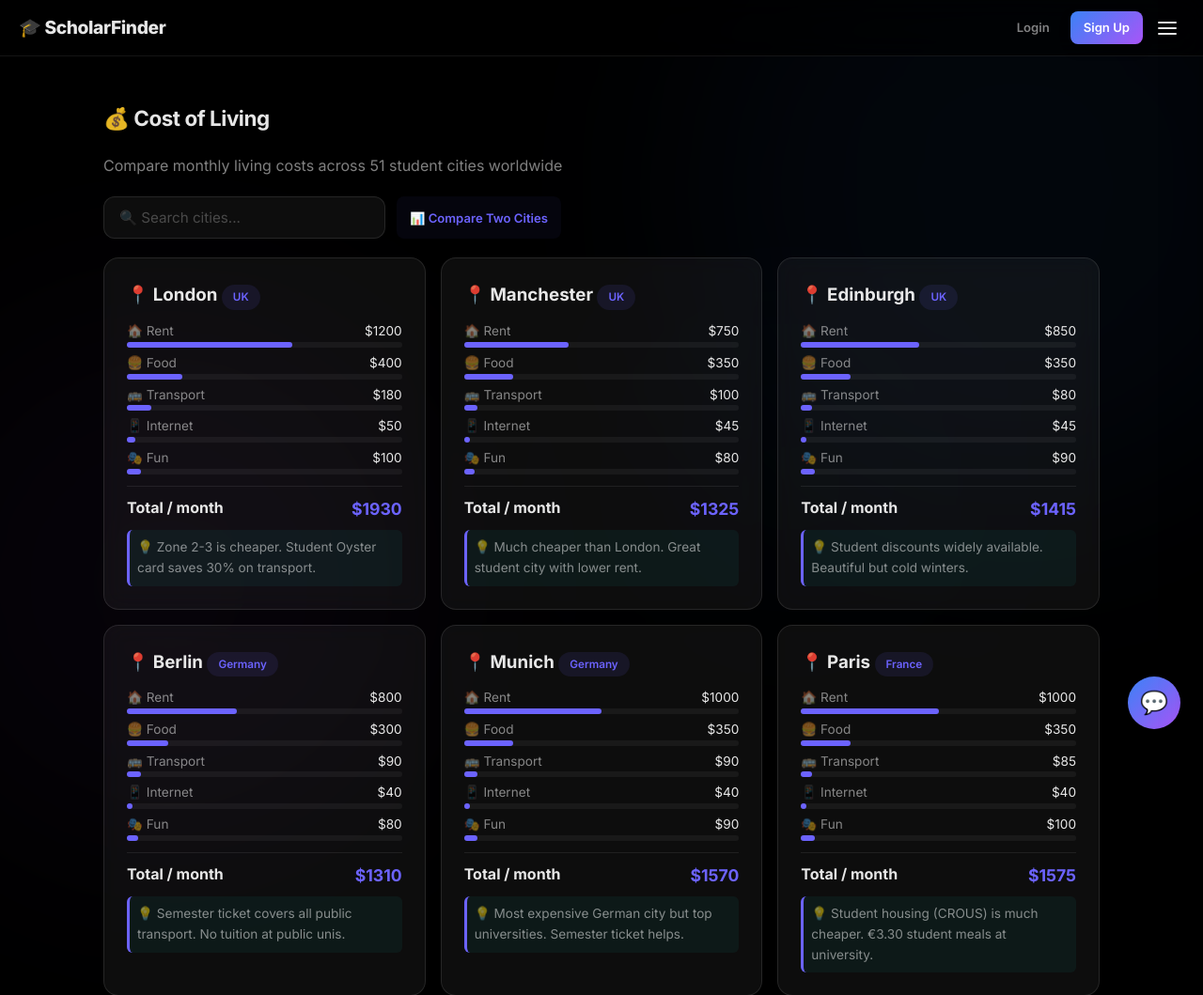
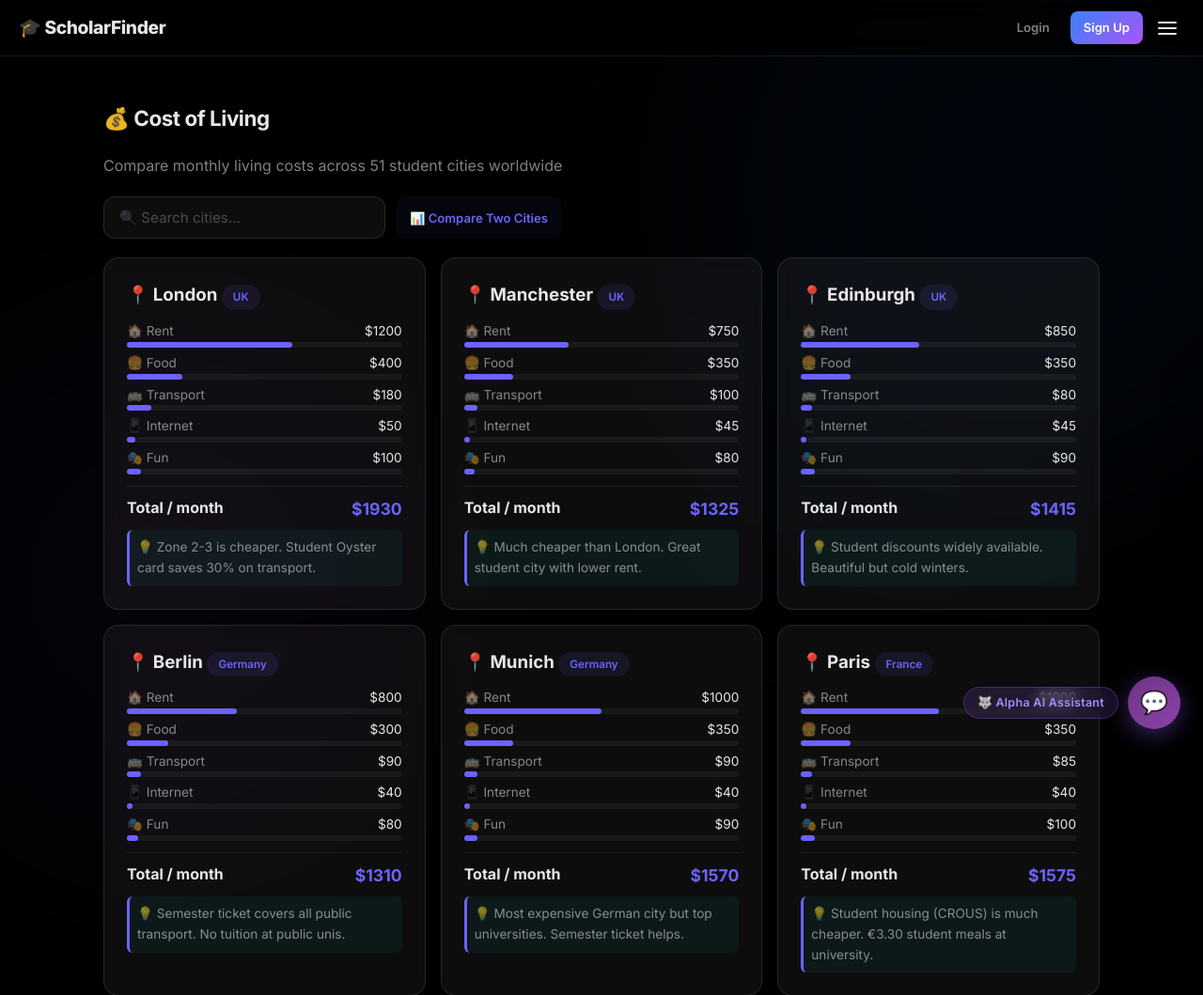
Before and after one commit to ScottT2-spec/scholar-finder-bot, a Flask app: page /cost-of-living in a window 1280 px wide. Shown: the top 1059 px of the page at 94% size. Run offline with Flask 3, Linux system fonts and the light colour scheme.

Commit message:
chat colors update

```diff
--- a/templates/base.html
+++ b/templates/base.html
@@ -396,13 +396,13 @@
 
     <!-- Chat Widget -->
     <div id="chatWidget" style="position:fixed;bottom:24px;right:24px;z-index:150;">
-        <div id="chatWindow" style="display:none;width:360px;max-width:calc(100vw - 40px);height:500px;max-height:70vh;background:#1a1a2e;border:2px solid #2d2d44;border-radius:20px;box-shadow:0 16px 48px rgba(0,0,0,0.7);flex-direction:column;overflow:hidden;margin-bottom:12px;position:relative;z-index:200;">
+        <div id="chatWindow" style="display:none;width:360px;max-width:calc(100vw - 40px);height:500px;max-height:70vh;background:#13111c;border:1.5px solid rgba(139,92,246,0.3);border-radius:20px;box-shadow:0 16px 48px rgba(139,92,246,0.15),0 8px 24px rgba(0,0,0,0.5);flex-direction:column;overflow:hidden;margin-bottom:12px;position:relative;z-index:200;">
             <div style="padding:16px 20px;background:var(--grad);color:#fff;display:flex;justify-content:space-between;align-items:center;border-radius:20px 20px 0 0;">
                 <span style="font-weight:700;font-size:0.95rem;">🎓 ScholarFinder AI</span>
                 <button onclick="toggleChat()" style="background:none;border:none;color:#fff;font-size:1.3rem;cursor:pointer;">×</button>
             </div>
-            <div id="chatMessages" style="flex:1;overflow-y:auto;padding:16px;display:flex;flex-direction:column;gap:12px;word-wrap:break-word;overflow-wrap:break-word;background:#1a1a2e;">
-                <div style="background:#2d2d44;color:#e0e0e0;padding:12px 16px;border-radius:14px 14px 14px 4px;font-size:0.88rem;max-width:85%;line-height:1.5;flex-shrink:0;">
+            <div id="chatMessages" style="flex:1;overflow-y:auto;padding:16px;display:flex;flex-direction:column;gap:12px;word-wrap:break-word;overflow-wrap:break-word;background:#13111c;">
+                <div style="background:linear-gradient(135deg,#1e1636,#2a1f4e);color:#e0e0e0;padding:12px 16px;border-radius:14px 14px 14px 4px;font-size:0.88rem;max-width:85%;line-height:1.5;flex-shrink:0;border:1px solid rgba(139,92,246,0.15);">
                     Hey! 👋 I'm Alpha, your ScholarFinder assistant. Ask me about scholarships, universities, study abroad, or anything else!
                 </div>
             </div>
@@ -411,7 +411,10 @@
                 <button onclick="sendChat()" style="background:var(--grad);color:#fff;border:none;border-radius:10px;padding:10px 16px;font-weight:600;cursor:pointer;font-family:var(--font);">Send</button>
             </div>
         </div>
-        <button id="chatToggle" onclick="toggleChat()" style="width:56px;height:56px;border-radius:50%;background:var(--grad);color:#fff;border:none;font-size:1.5rem;cursor:pointer;box-shadow:0 6px 20px rgba(0,0,0,0.35);transition:0.3s;display:flex;align-items:center;justify-content:center;margin-left:auto;">💬</button>
+        <div style="display:flex;align-items:center;gap:10px;justify-content:flex-end;">
+            <div id="chatLabel" style="background:rgba(139,92,246,0.15);border:1px solid rgba(139,92,246,0.3);color:#a78bfa;padding:6px 14px;border-radius:20px;font-size:0.78rem;font-weight:600;white-space:nowrap;backdrop-filter:blur(8px);letter-spacing:0.3px;">🐺 Alpha AI Assistant</div>
+            <button id="chatToggle" onclick="toggleChat()" style="width:56px;height:56px;border-radius:50%;background:linear-gradient(135deg,#6c3483,#8e44ad);color:#fff;border:none;font-size:1.5rem;cursor:pointer;box-shadow:0 6px 24px rgba(139,92,246,0.4);transition:0.3s;display:flex;align-items:center;justify-content:center;">💬</button>
+        </div>
     </div>
 
     <script>
@@ -508,6 +511,7 @@ User is not logged in (guest).
         chatOpen = !chatOpen;
         document.getElementById('chatWindow').style.display = chatOpen ? 'flex' : 'none';
         document.getElementById('chatToggle').textContent = chatOpen ? '✕' : '💬';
+        document.getElementById('chatLabel').style.display = chatOpen ? 'none' : 'block';
         if (chatOpen) document.getElementById('chatInput').focus();
     }
     function addMessage(text, isUser) {
@@ -515,7 +519,7 @@ User is not logged in (guest).
         const d = document.createElement('div');
         d.style.cssText = isUser
             ? 'background:linear-gradient(135deg,#6c3483,#8e44ad);color:#fff;padding:12px 16px;border-radius:14px 14px 4px 14px;font-size:0.88rem;max-width:85%;align-self:flex-end;line-height:1.5;flex-shrink:0;word-wrap:break-word;overflow-wrap:break-word;'
-            : 'background:#2d2d44;color:#e0e0e0;padding:12px 16px;border-radius:14px 14px 14px 4px;font-size:0.88rem;max-width:85%;line-height:1.5;flex-shrink:0;word-wrap:break-word;overflow-wrap:break-word;';
+            : 'background:linear-gradient(135deg,#1e1636,#2a1f4e);color:#e0e0e0;padding:12px 16px;border-radius:14px 14px 14px 4px;font-size:0.88rem;max-width:85%;line-height:1.5;flex-shrink:0;word-wrap:break-word;overflow-wrap:break-word;border:1px solid rgba(139,92,246,0.15);';
         d.innerHTML = text.replace(/\*\*(.*?)\*\*/g, '<strong>$1</strong>').replace(/\n/g, '<br>');
         c.appendChild(d); c.scrollTop = c.scrollHeight;
     }
@@ -525,7 +529,7 @@ User is not logged in (guest).
         input.value = ''; addMessage(msg, true);
         chatHistory.push({role: 'user', content: msg});
         const t = document.createElement('div');
-        t.id='typing'; t.style.cssText='background:#2d2d44;color:#aaa;padding:12px 16px;border-radius:14px 14px 14px 4px;font-size:0.88rem;max-width:85%;flex-shrink:0;';
+        t.id='typing'; t.style.cssText='background:linear-gradient(135deg,#1e1636,#2a1f4e);color:#a78bfa;padding:12px 16px;border-radius:14px 14px 14px 4px;font-size:0.88rem;max-width:85%;flex-shrink:0;border:1px solid rgba(139,92,246,0.15);';
         t.textContent='Thinking...'; document.getElementById('chatMessages').appendChild(t);
         try {
             const res = await fetch('/api/ai/chat', {method:'POST', headers:{'Content-Type':'application/json'}, body:JSON.stringify({messages: chatHistory, max_tokens: 1024})});
```
